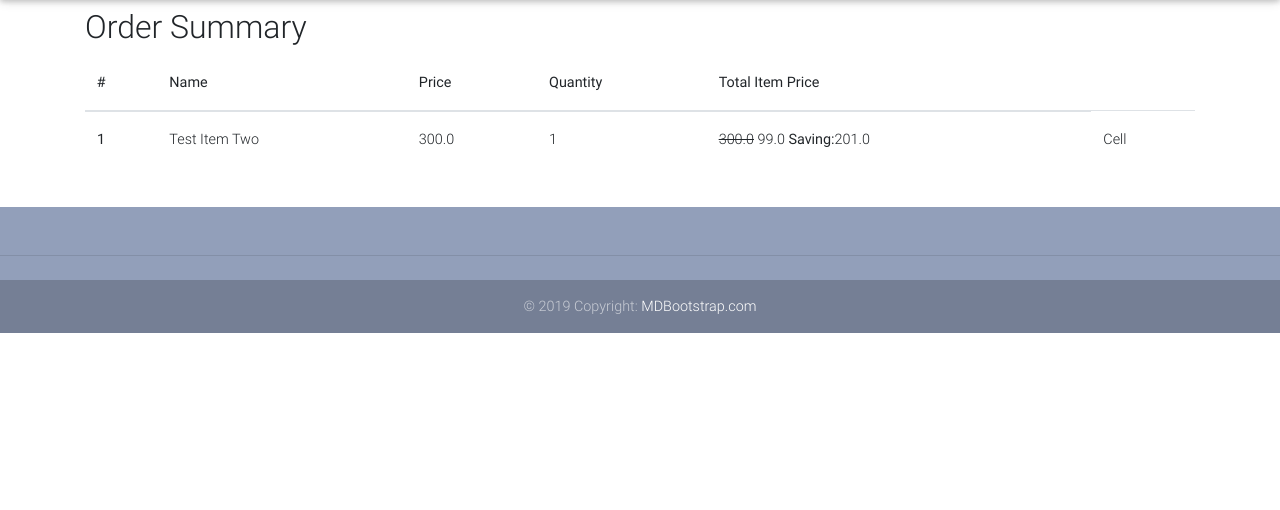
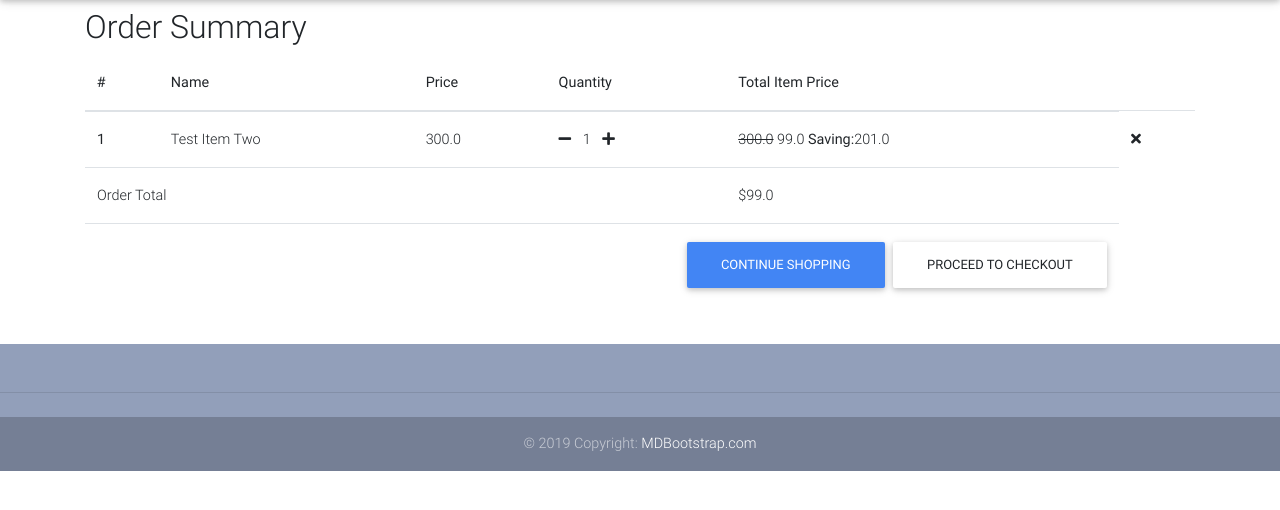
Before and after one commit to delegacz/md-milestone-4, a Django app: page /order-summary in a window 1280 px wide. Shown: the part 64-574 px from the top of the page. Run offline with Django 3.2, Linux system fonts and the light colour scheme; a user stored in the database is signed in; data comes from the database, SQL or seed files in the repository; both versions use the stored data as it was after the commit; some libraries are stand-ins or nearby versions.

Commit message:
cart page functionality added, order editing through cart page added

```diff
--- a/ecommerce/models.py
+++ b/ecommerce/models.py
@@ -59,6 +59,11 @@ class OrderItem(models.Model):
     def get_amount_saved(self):
         return self.get_total_item_price()-self.get_total_item_discount_price()
 
+    def get_final_price(self):
+        if self.item.discount_price:
+            return self.get_total_item_discount_price()
+        return self.get_total_item_price()
+
 class Order(models.Model):
     user = models.ForeignKey(settings.AUTH_USER_MODEL, on_delete=models.CASCADE)
     items = models.ManyToManyField(OrderItem)
@@ -68,3 +73,9 @@ class Order(models.Model):
 
     def __str__(self):
         return self.user
+
+    def get_total(self):
+        total = 0
+        for order_item in self.items.all():
+            total += order_item.get_final_price()
+        return total
--- a/ecommerce/urls.py
+++ b/ecommerce/urls.py
@@ -4,7 +4,9 @@ from .views import (
     ItemDetailView,
     add_to_cart,
     remove_from_cart,
-    OrderSummaryView
+    OrderSummaryView,
+    remove_single_item_from_cart
+
 )
 
 app_name ='ecommerce'
@@ -15,5 +17,6 @@ urlpatterns = [
     path('order-summary', OrderSummaryView.as_view(),name='order-summary'),
     path('product/<slug>/', ItemDetailView.as_view(), name='product'),
     path('add-to-cart/<slug>/', add_to_cart, name='add-to-cart'),
-    path('remove-from-cart/<slug>/', remove_from_cart, name='remove-from-cart')
+    path('remove-from-cart/<slug>/', remove_from_cart, name='remove-from-cart'),
+    path('remove-from-single-item-cart/<slug>/', remove_single_item_from_cart, name='remove-from-single-item-cart')
 ]
--- a/ecommerce/views.py
+++ b/ecommerce/views.py
@@ -19,19 +19,19 @@ class OrderSummaryView(LoginRequiredMixin, View):
     def get(self, *args, **kwargs):
         try:
             order = Order.objects.get(user=self.request.user, ordered=False)
-            context  = {
-                'object':order
+            context = {
+                'object': order
             }
             return render(self.request, 'order_summary.html', context)
         except ObjectDoesNotExist:
-            messages.error(self.request, "You do not have an active order")
+            messages.warning(self.request, "You do not have an active order")
             return redirect("/")
-
 
 
 class ItemDetailView(DetailView):
     model = Item
     template_name = "product.html"
+
 
 @login_required
 def add_to_cart(request, slug):
@@ -39,51 +39,83 @@ def add_to_cart(request, slug):
     order_item, created = OrderItem.objects.get_or_create(
         item=item,
         user=request.user,
-        ordered = False
+        ordered=False
     )
-    order_qs = Order.objects.filter(user = request.user, ordered = False)
+    order_qs = Order.objects.filter(user=request.user, ordered=False)
     if order_qs.exists():
         order = order_qs[0]
-        #check if order item is in order
+        # check if the order item is in the order
         if order.items.filter(item__slug=item.slug).exists():
-            order_item.quantity+=1
+            order_item.quantity += 1
             order_item.save()
-            messages.info(request, "Quantity was updated")
-            return redirect("ecommerce:product", slug=slug)
+            messages.info(request, "This item quantity was updated.")
+            return redirect("ecommerce:order-summary")
         else:
-            messages.info(request, "This item was added to your cart.")
-            order.items.add(order_item)
-            return redirect("ecommerce:product", slug=slug)
-    else:
-            ordered_date = timezone.now()
-            order = Order.objects.create(user=request.user, ordered_date=ordered_date)
             order.items.add(order_item)
             messages.info(request, "This item was added to your cart.")
-            return redirect("ecommerce:product", slug=slug)
+            return redirect("ecommerce:order-summary")
+    else:
+        ordered_date = timezone.now()
+        order = Order.objects.create(
+            user=request.user, ordered_date=ordered_date)
+        order.items.add(order_item)
+        messages.info(request, "This item was added to your cart.")
+        return redirect("ecommerce:order-summary")
+
 
 @login_required
 def remove_from_cart(request, slug):
     item = get_object_or_404(Item, slug=slug)
     order_qs = Order.objects.filter(
         user=request.user,
-        ordered = False
+        ordered=False
     )
     if order_qs.exists():
         order = order_qs[0]
-        #check if order item is in order
+        # check if the order item is in the order
         if order.items.filter(item__slug=item.slug).exists():
             order_item = OrderItem.objects.filter(
                 item=item,
                 user=request.user,
-                ordered = False
+                ordered=False
             )[0]
             order.items.remove(order_item)
             messages.info(request, "This item was removed from your cart.")
-            return redirect("ecommerce:product",slug=slug)
+            return redirect("ecommerce:order-summary")
         else:
             messages.info(request, "This item was not in your cart")
-            return redirect("ecommerce:product",slug=slug)
+            return redirect("ecommerce:product", slug=slug)
     else:
-        #add a message saying that user doesnt have that order
-        messages.info(request, "Active order does not exist")
-        return redirect("ecommerce:product",slug=slug)
+        messages.info(request, "You do not have an active order")
+        return redirect("ecommerce:product", slug=slug)
+
+
+@login_required
+def remove_single_item_from_cart(request, slug):
+    item = get_object_or_404(Item, slug=slug)
+    order_qs = Order.objects.filter(
+        user=request.user,
+        ordered=False
+    )
+    if order_qs.exists():
+        order = order_qs[0]
+        # check if the order item is in the order
+        if order.items.filter(item__slug=item.slug).exists():
+            order_item = OrderItem.objects.filter(
+                item=item,
+                user=request.user,
+                ordered=False
+            )[0]
+            if order_item.quantity > 1:
+                order_item.quantity -= 1
+                order_item.save()
+            else:
+                order.items.remove(order_item)
+            messages.info(request, "This item quantity was updated.")
+            return redirect("ecommerce:order-summary")
+        else:
+            messages.info(request, "This item was not in your cart")
+            return redirect("ecommerce:product", slug=slug)
+    else:
+        messages.info(request, "You do not have an active order")
+        return redirect("ecommerce:product", slug=slug)
--- a/templates/order_summary.html
+++ b/templates/order_summary.html
@@ -23,7 +23,11 @@
         <th scope="row">{{ forloop.counter }}</th>
         <td>{{ order_item.item.title }}</td>
         <td>{{ order_item.item.price }}</td>
-        <td>{{ order_item.quantity }}</td>
+        <td>
+            <a href="{% url 'ecommerce:remove-from-single-item-cart' order_item.item.slug %}"><i class="fas fa-minus mr-2"></i></a>
+                {{ order_item.quantity }}
+            <a href="{% url 'ecommerce:add-to-cart' order_item.item.slug %}"><i class="ml-2 fas fa-plus"></i></a>
+        </td>
         <td>
         {% if order_item.item.discount_price %}
             <del>{{ order_item.get_total_item_price }}</del>
@@ -33,9 +37,32 @@
             {{ order_item.get_total_item_price }}
         {% endif %}
         </td>
-        <td>Cell</td>
+        <td>
+        <a href="{% url 'ecommerce:remove-from-cart' order_item.item.slug %}"><i class="fas fa-times"></i></a>
+        </td>
+      </tr>
+      {% empty %}
+      <tr>
+        <td colspan="5">Your Cart is Empty</td>
+        <td colspan="5">
+            <a class="btn btn-primary float-right" href="/">Continue shopping</a>
+      </td>
       </tr>
       {% endfor %}
+      {% if object.get_total %}
+      <tr>
+      <td colspan="4">Order Total</td>
+       <td>
+           ${{object.get_total}}
+        </td>
+        </tr>
+    <tr>
+      <td colspan="5">
+      <a class="btn btn-warnign float-right ml-2" href="/checkout/">Proceed to checkout</a>
+      <a class="btn btn-primary float-right" href="/">Continue shopping</a>
+      </td>
+    <tr>
+    {% endif %}
     </tbody>
   </table>
 
```
Also changed, not shown: db.sqlite3, ecommerce/migrations/0004_auto_20200101_1422.py (added).
